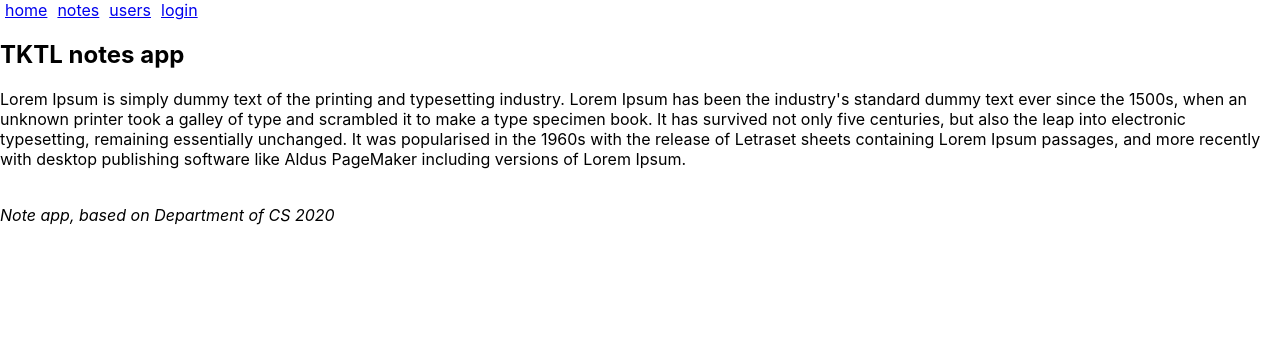
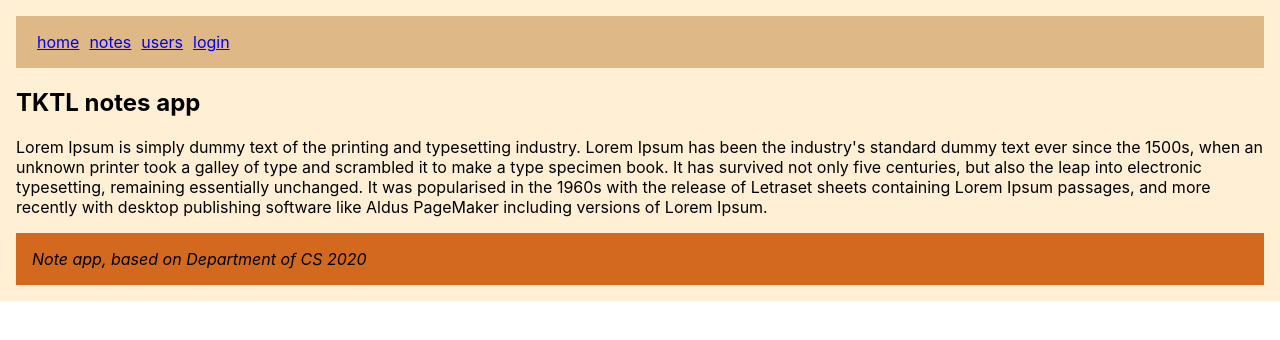
Before and after one commit to shahidsarker/fso20-router-app, a React (Create React App) app: page / in a window 1280 px wide. Shown: the top 340 px of the page. Built offline with nearby package versions, Linux system fonts and the light colour scheme.

Commit message:
styled-components demo

```diff
--- a/src/App.js
+++ b/src/App.js
@@ -1,6 +1,5 @@
 import React, { useState } from "react";
 import "./App.css";
-
 import {
   Switch,
   Route,
@@ -10,6 +9,37 @@ import {
   useHistory,
   useRouteMatch,
 } from "react-router-dom";
+
+import styled from "styled-components";
+
+const Button = styled.button`
+  background: Bisque;
+  font-size: 1em;
+  margin: 1em;
+  padding: 0.25em 1em;
+  border: 2px solid Chocolate;
+  border-radius: 3px;
+`;
+
+const Input = styled.input`
+  margin: 0.25em;
+`;
+
+const Page = styled.div`
+  padding: 1em;
+  background: papayawhip;
+`;
+
+const Navigation = styled.div`
+  background: BurlyWood;
+  padding: 1em;
+`;
+
+const Footer = styled.div`
+  background: Chocolate;
+  padding: 1em;
+  margin-top: 1em;
+`;
 
 const Home = () => (
   <div>
@@ -80,12 +110,12 @@ const Login = (props) => {
       <h2>login</h2>
       <form onSubmit={onSubmit}>
         <div>
-          username: <input />
+          username: <Input />
         </div>
         <div>
-          password: <input type="password" />
+          password: <Input type="password" />
         </div>
-        <button type="submit">login</button>
+        <Button type="submit">login</Button>
       </form>
     </div>
   );
@@ -127,8 +157,8 @@ const App = () => {
     : null;
 
   return (
-    <div>
-      <div>
+    <Page>
+      <Navigation>
         <Link style={padding} to="/">
           home
         </Link>
@@ -145,7 +175,7 @@ const App = () => {
             login
           </Link>
         )}
-      </div>
+      </Navigation>
 
       <Switch>
         <Route path="/notes/:id">
@@ -164,11 +194,10 @@ const App = () => {
           <Home />
         </Route>
       </Switch>
-      <div>
-        <br />
-        <i>Note app, based on Department of CS 2020</i>
-      </div>
-    </div>
+      <Footer>
+        <em>Note app, based on Department of CS 2020</em>
+      </Footer>
+    </Page>
   );
 };
 
```
